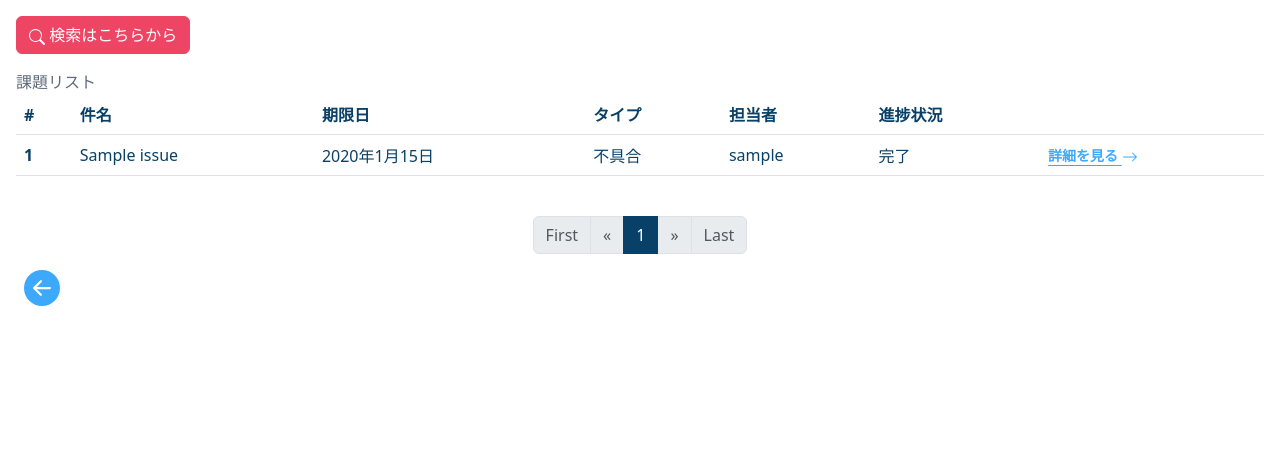
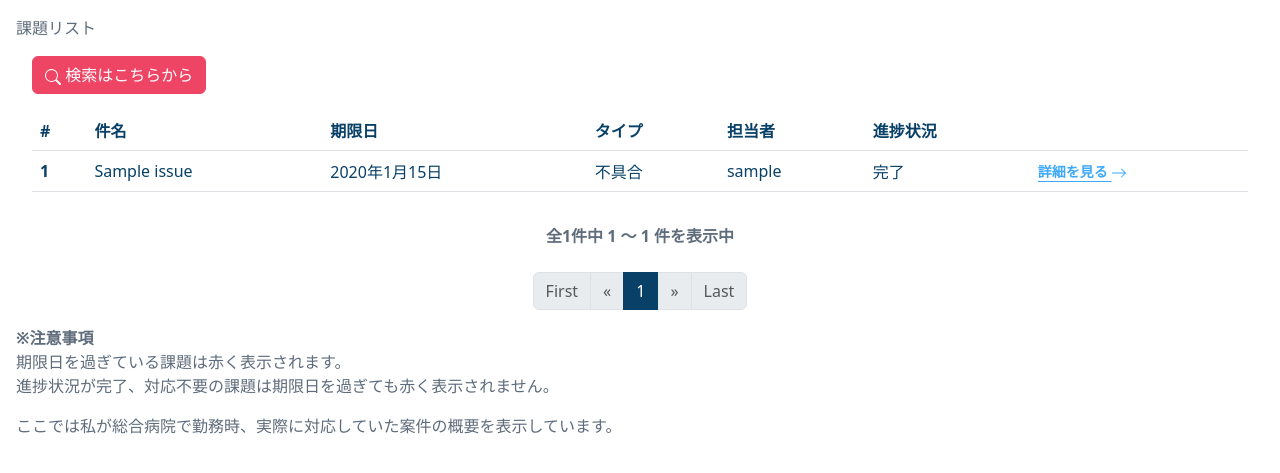
Before and after one commit to hiiragi0o/issue-management, a Django app: page / in a window 1280 px wide. Shown: the part 126-599 px from the top of the page. Run offline with Django 4.2, Linux system fonts and the light colour scheme; a user stored in the database is signed in; tables that the repository leaves empty hold one stand-in row (values such as "Sample post").

Commit message:
ツールチップ追加、デザイン修正

```diff
--- a/issue/static/css/style.css
+++ b/issue/static/css/style.css
@@ -98,7 +98,7 @@ a:hover {
 }
 
 .card-body {
-    border: 3px solid #ef4565;
+    border: 1px solid #ef4565;
     /* 枠線の太さと色を指定 */
 }
 
--- a/issue/templates/delete.html
+++ b/issue/templates/delete.html
@@ -15,8 +15,7 @@
         <p>件名：{{ object.title }}</p>
         <p>内容：{{ object.contents }}</p>
         </div>
-        <button type="submit" class="btn btn-outline-danger btn-custom mt-4">削除する</button>
-
+        <button type="submit" class="btn btn-danger btn-custom mt-4">削除する</button>
     </form>
 </div>
 
--- a/issue/templates/list.html
+++ b/issue/templates/list.html
@@ -1,20 +1,19 @@
 {% extends 'base.html' %}
 {% load static %}
 {% block title %}Home｜issue-management{% endblock title %}
-
 {% block content %}
-
+{% block h1 %}課題リスト{% endblock h1 %}
 <!-- 検索はこちらからボタン -->
-<p>
+<div class="m-3">
   <a class="btn btn-primary" data-bs-toggle="collapse" href="#collapseExample" role="button" aria-expanded="false" aria-controls="collapseExample">
     <svg xmlns="http://www.w3.org/2000/svg" width="16" height="16" fill="currentColor" class="bi bi-search" viewBox="0 0 16 16">
       <path d="M11.742 10.344a6.5 6.5 0 1 0-1.397 1.398h-.001q.044.06.098.115l3.85 3.85a1 1 0 0 0 1.415-1.414l-3.85-3.85a1 1 0 0 0-.115-.1zM12 6.5a5.5 5.5 0 1 1-11 0 5.5 5.5 0 0 1 11 0"/>
     </svg>
   検索はこちらから
   </a>
-</p>
+</div>
 <div class="collapse" id="collapseExample">
-  <div class="card card-body mb-3" border: 4px solid #094067;>
+  <div class="card card-body m-3" border: 4px solid #094067;>
     <!-- 検索フォーム -->
     <form class="mt-2" id="search-form" action="" method="GET">
       <p>検索条件を指定して「検索する」ボタンを押してください。</p>
@@ -48,8 +47,7 @@
   </div>
 </div>
 
-{% block h1 %}課題リスト{% endblock h1 %}
-<div class="table-responsive">
+<div class="table-responsive m-3">
   <table class="table table-hover">
     <thead>
       <tr>
@@ -89,9 +87,19 @@
           </svg>
         </a></td>
       </tr>
+      {% empty %}
+      <tr>
+        <td colspan="7" class="text-center">現在、登録されている課題はありません。</td>
+      </tr>
       {% endfor %}
     </tbody>
   </table>
+</div>
+
+<div class="mt-3">
+  <p class="text-center">
+    <strong>全{{ page_obj.paginator.count }}件中 {{ page_obj.start_index }} 〜 {{ page_obj.end_index }} 件を表示中</strong>
+  </p>
 </div>
 
 <!-- ページネーション -->
@@ -149,6 +157,17 @@
   </nav>
 </div>
 
+<div class="mt-3">
+  <p>
+    <strong>※注意事項</strong><br>
+    期限日を過ぎている課題は赤く表示されます。<br>
+    進捗状況が完了、対応不要の課題は期限日を過ぎても赤く表示されません。
+  </p>
+</div>
+<div class="mt-3">
+  ここでは私が総合病院で勤務時、実際に対応していた案件の概要を表示しています。
+</div>
+
 <!-- メッセージを表示（トースト） -->
 <div class="toast-container position-fixed top-0 end-0 p-3">
   {% if messages %}
@@ -167,6 +186,10 @@
 </div>
 {% endblock %}
 
+<!-- フッター 戻るボタンを表示しない -->
+{% block footer %}
+{% endblock %}
+
 {% block script %}
   <script src="{% static "javascript/toast.js" %}"></script>
   <script src="{% static "javascript/tooltip.js" %}"></script>
```
Also changed, not shown: issue/templates/detail.html (+9 -6 lines).
